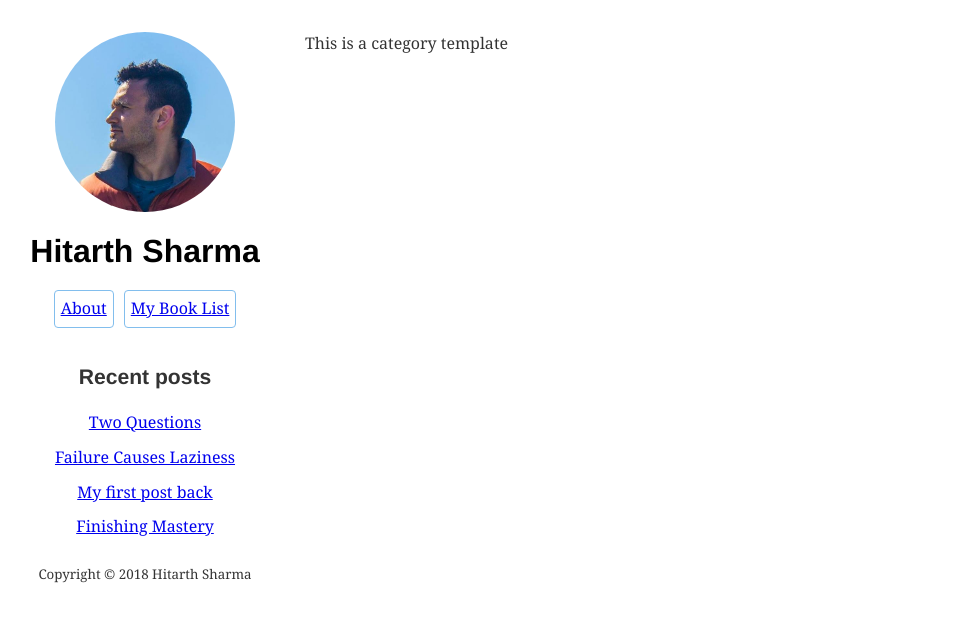
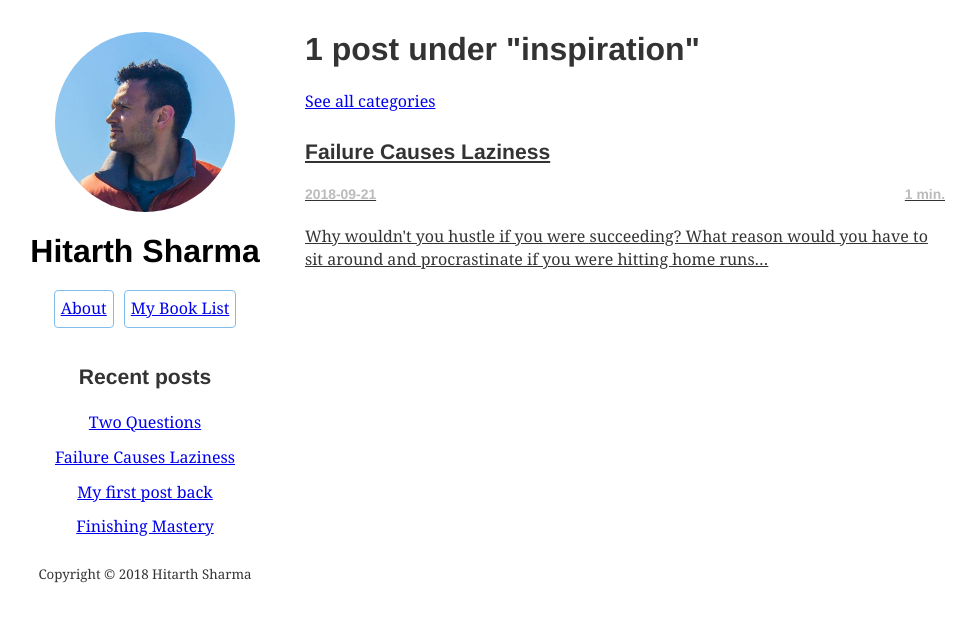
Before and after one commit to iamhitarth/hitarthsharma.com, a Gatsby site: page /category/inspiration in a window 1280 px wide. Shown: the whole page, without its empty margins (143-1118 px from the left). Built offline with nearby package versions, Linux system fonts and the light colour scheme; Gatsby itself is replaced by a stand-in of ours; some packages are replaced by stand-ins of ours.

Commit message:
Fleshed out category template

```diff
--- a/src/templates/category.js
+++ b/src/templates/category.js
@@ -1,16 +1,35 @@
 import React from 'react'
 import PropTypes from 'prop-types'
 import { Link, graphql } from 'gatsby'
+import styled from 'styled-components'
 
 import SidebarLayout from '../components/sidebarLayout'
+import PostListItem from '../components/postListItem'
+
+const SeeAllCategoriesWrapper = styled.div`
+  padding-bottom: 0.5rem;
+`
 
 const Category = ({ pageContext, data, location }) => {
   const { category } = pageContext
   const { edges, totalCount } = data.allMarkdownRemark
-  console.log('Category on the page is ', data)
+  const categoryHeader = `${totalCount} post${
+    totalCount === 1 ? '' : 's'
+  } under "${category}"`
+  console.log('Category on the page is ', categoryHeader)
   return (
     <SidebarLayout location={location}>
-      This is a category template
+      <div>
+        <h1>{categoryHeader}</h1>
+        <SeeAllCategoriesWrapper>
+          <Link to="/categories">See all categories</Link>
+        </SeeAllCategoriesWrapper>
+        <div>
+          {edges.map(({ node }) => (
+            <PostListItem node={node} />
+          ))}
+        </div>
+      </div>
     </SidebarLayout>
   )
 }
```
